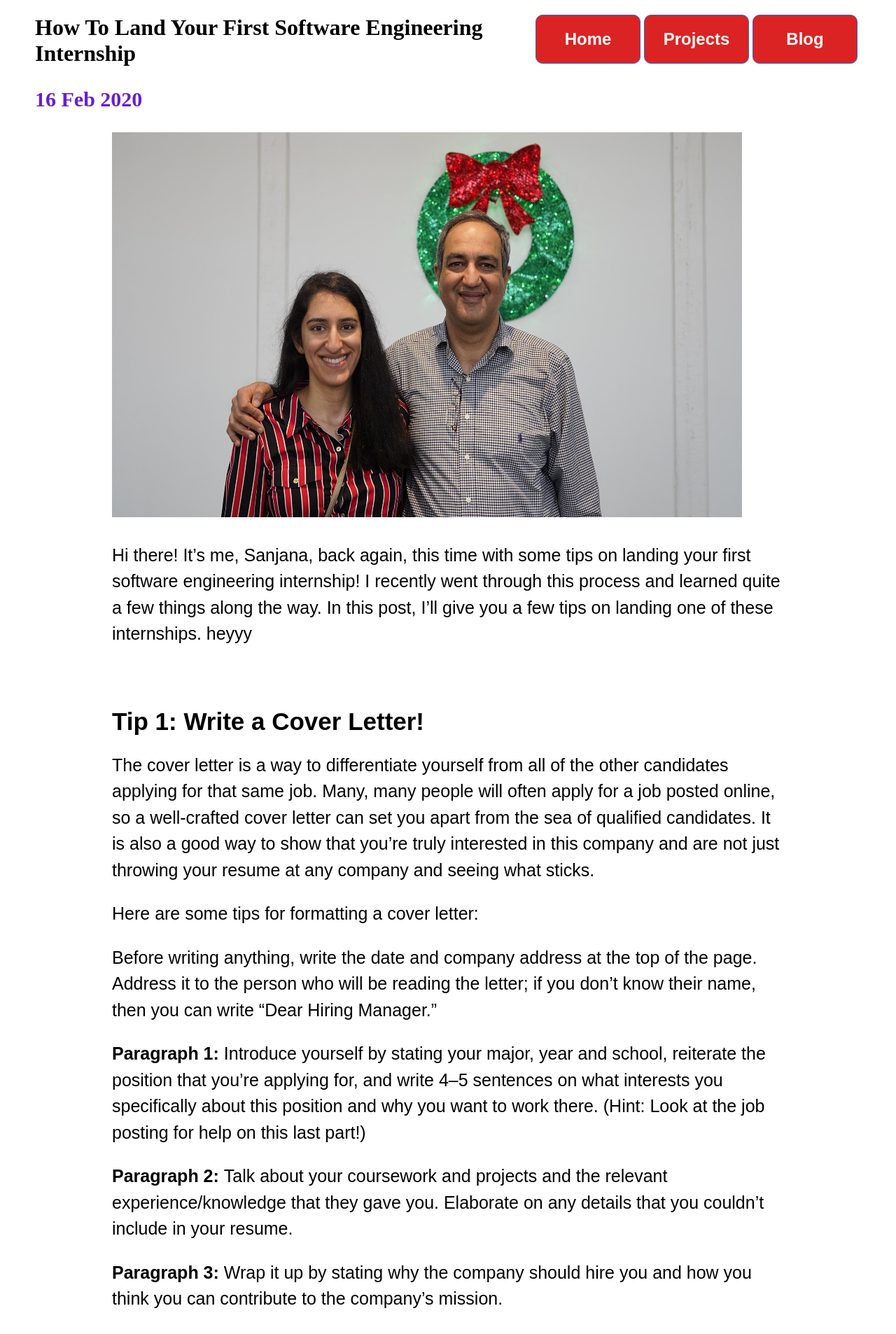
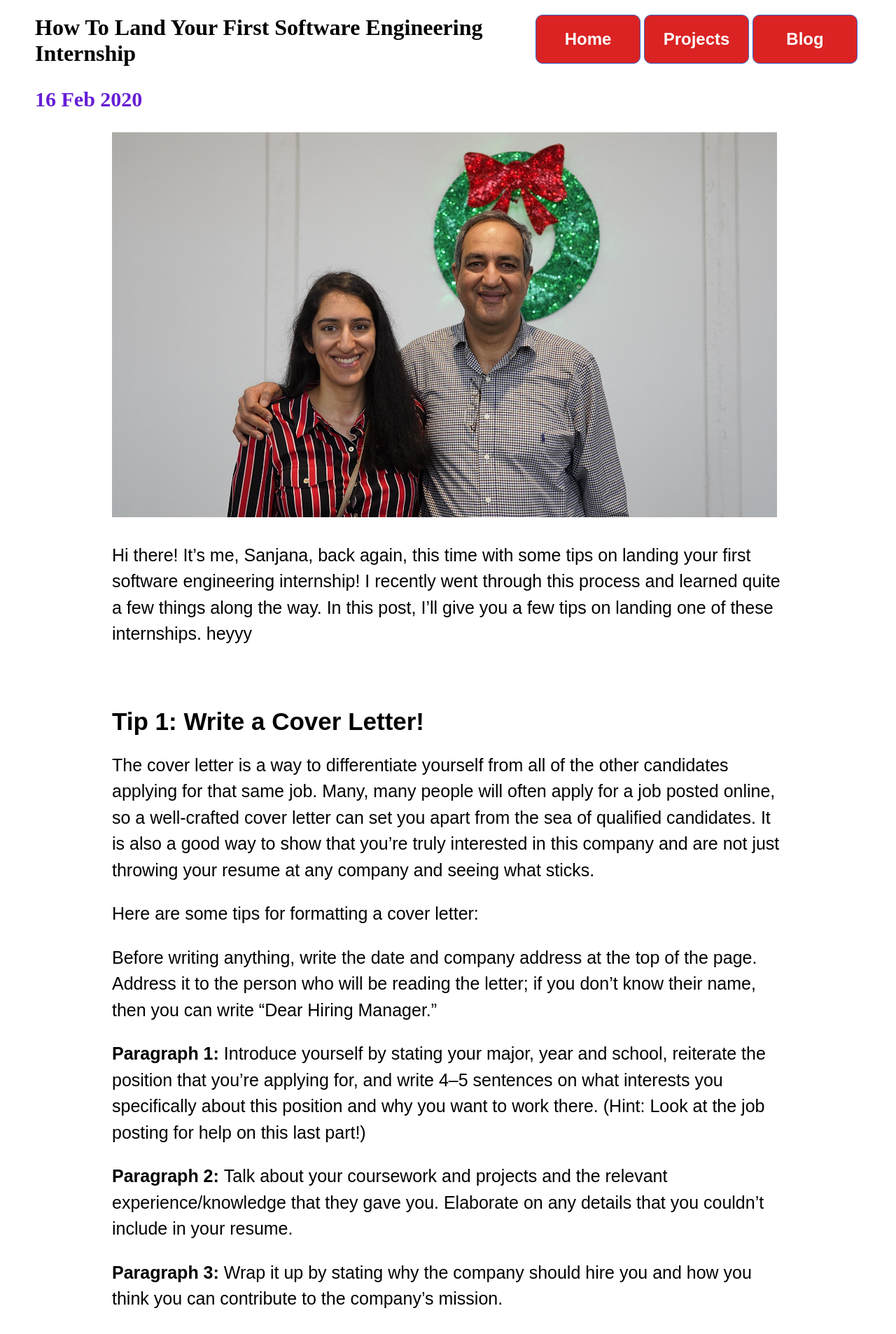
Before and after one commit to skapur12/skapur12.github.io, a Jekyll site: the page built from _posts/2020-02-16-How-To-Land-Your-First-Software-Engineering-Internship.md, in a window 1280 px wide. Shown: the top 1906 px of the page at 70% size. Built offline with Jekyll 4.4.1, drawn with Linux system fonts in a browser that asks for light colours; nearby versions of some CDN libraries; comment, search, counter and statistics services are not loaded.

Commit message:
Update 2020-02-16-How-To-Land-Your-First-Software-Engineering-Internship.md

```diff
--- a/_posts/2020-02-16-How-To-Land-Your-First-Software-Engineering-Internship.md
+++ b/_posts/2020-02-16-How-To-Land-Your-First-Software-Engineering-Internship.md
@@ -4,7 +4,7 @@
 date: 2020-02-16
 ---
 
-<img src="/assets/images/dad.jpeg" alt="Me and my dad" width="900" height="550">
+<img src="/assets/images/dad.jpeg" alt="Me and my dad" width="950" height="550">
 
 Hi there! It’s me, Sanjana, back again, this time with some tips on landing your first software engineering internship! I recently went through this process and learned quite a few things along the way. In this post, I’ll give you a few tips on landing one of these internships. heyyy
 
```
